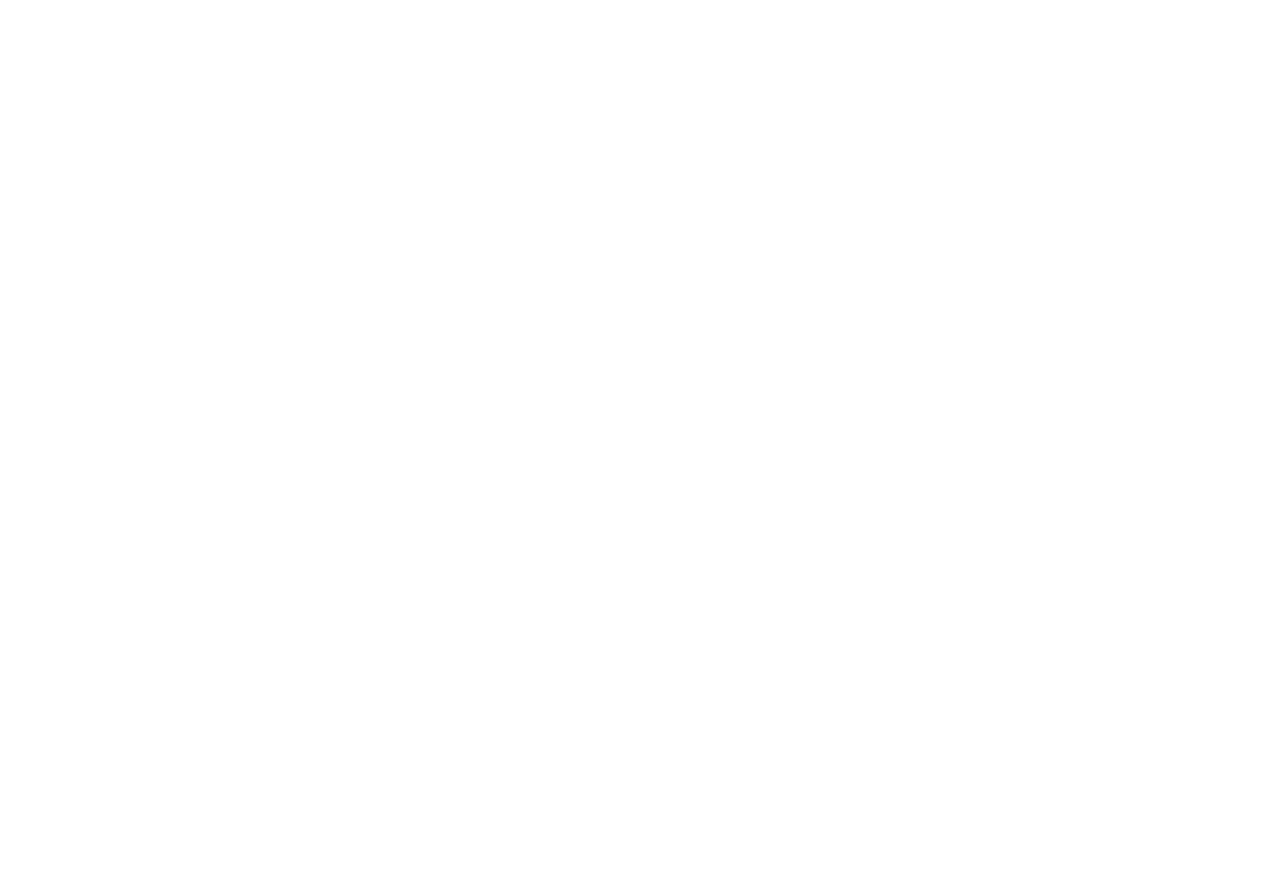
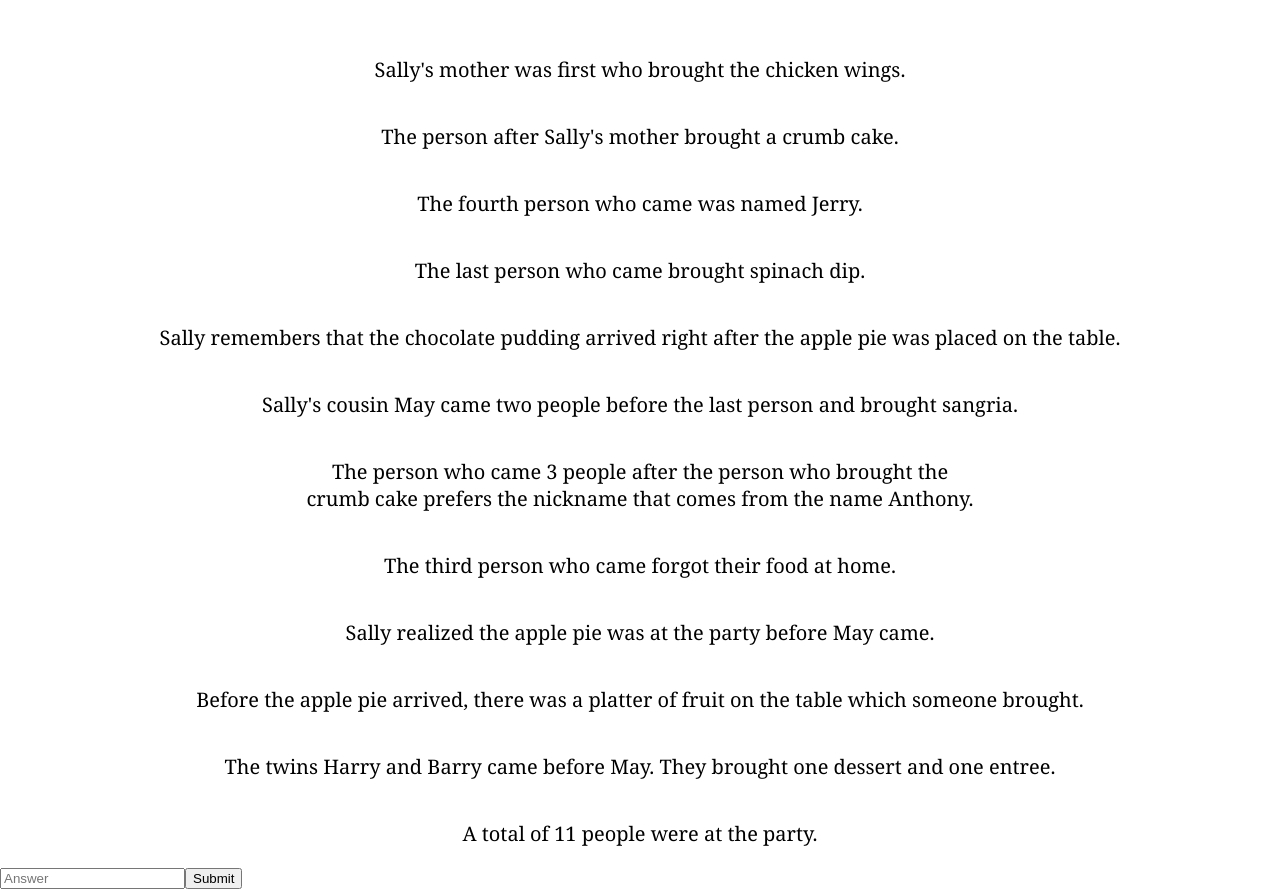
Before and after one commit to chrissharif/Web-Escape, a React (Create React App) app in the folder client/: page /puzzle3 in a window 1280 px wide. Shown: the part 320-1209 px from the top of the page. Before the commit the page ends 800 px from the top, so only its background shows below. Built offline with nearby package versions, Linux system fonts and the light colour scheme.

Commit message:
Puzzle 3 Done

```diff
--- a/client/src/App.js
+++ b/client/src/App.js
@@ -36,7 +36,7 @@
       </Route>
 
       <Route exact path='/home'>
-        <Home answer1={answer1} answer2={answer2}/>
+        <Home answer1={answer1} answer2={answer2} answer3={answer3}/>
       </Route>
 
       <Route exact path='/leaderboard'>
@@ -52,7 +52,7 @@
       </Route>
 
       <Route exact path='/puzzle3'>
-        <Puzzle3 />
+        <Puzzle3 setAnswer3={setAnswer3}/>
       </Route>
 
       <Route exact path='/puzzle4'>
--- a/client/src/components/Home.jsx
+++ b/client/src/components/Home.jsx
@@ -52,7 +52,7 @@
         </div>
 
         <div className='lock'>
-        <div className='lock-semicircle'></div>
+        <div className={props.answer3 ? correct : lock}></div>
         <div className='base'>
           <div className='lock-top'></div>
           <div className='lock-bottom'></div>
--- a/client/src/components/Puzzle3.css
+++ b/client/src/components/Puzzle3.css
@@ -1,5 +1,18 @@
 .text {
   font-size: 25px;
   font-family: Georgia, "Times New Roman", Times, serif;
-  margin: 50px;
+  margin: 50px 50px 100px 50px;
 }
+
+.clue {
+  font-size: 20px;
+  font-family: Georgia, "Times New Roman", Times, serif;
+  margin: 20px 150px 20px 150px;
+  text-align: center;
+}
+
+.puzzle-container {
+  display: flex;
+  justify-content: center;
+  align-items: center;
+}
--- a/client/src/components/Puzzle3.jsx
+++ b/client/src/components/Puzzle3.jsx
@@ -1,8 +1,23 @@
 import './Puzzle3.css'
-import React from 'react'
+import React, {useState} from 'react'
 import { Link } from 'react-router-dom'
 
-function Puzzle3() {
+function Puzzle3(props) {
+
+  const [answer, setAnswer] = useState('')
+
+  async function onSubmit(e) {
+    e.preventDefault()
+    if (answer === 'tony' || answer === 'Tony') {
+      props.setAnswer3(true)
+      let input = document.querySelector('input')
+      input.style.backgroundColor = 'lime'
+    } else {
+      let input = document.querySelector('input')
+      input.style.backgroundColor = 'red'
+    }
+  }
+
   return (
     <div>
       <h1>Puzzle 3</h1>
@@ -19,9 +34,29 @@
         brought the <strong>apple pie?</strong>
       </div>
       <div className='puzzle-container'>
-        <div className='clue'></div>
+        <div className='clue'>Sally's mother was first who brought the chicken wings.</div>
+        <div className='clue'>The person after Sally's mother brought a crumb cake.</div>
+        <div className='clue'>The fourth person who came was named Jerry.</div>
+        <div className='clue'>The last person who came brought spinach dip.</div>
+        <div className='clue'>Sally remembers that the chocolate pudding arrived right after the apple pie was placed on the table.</div>
+        <div className='clue'>Sally's cousin May came two people before the last person and brought sangria.</div>
+        <div className='clue'>The person who came 3 people after the person who brought the<br /> crumb cake prefers the nickname that comes from the name Anthony.</div>
+        <div className='clue'>The third person who came forgot their food at home.</div>
+        <div className='clue'>Sally realized the apple pie was at the party before May came.</div>
+        <div className='clue'>Before the apple pie arrived, there was a platter of fruit on the table which someone brought.</div>
+        <div className='clue'>The twins Harry and Barry came before May. They brought one dessert and one entree.</div>
+        <div className='clue'>A total of 11 people were at the party.</div>
       </div>
 
+      <form onSubmit={onSubmit}>
+        <input
+          type='text'
+          value={answer}
+          onChange={(e) => setAnswer((e.target.value))}
+          placeholder='Answer'>
+        </input>
+        <button>Submit</button>
+      </form>
     </div>
   )
 }
```
